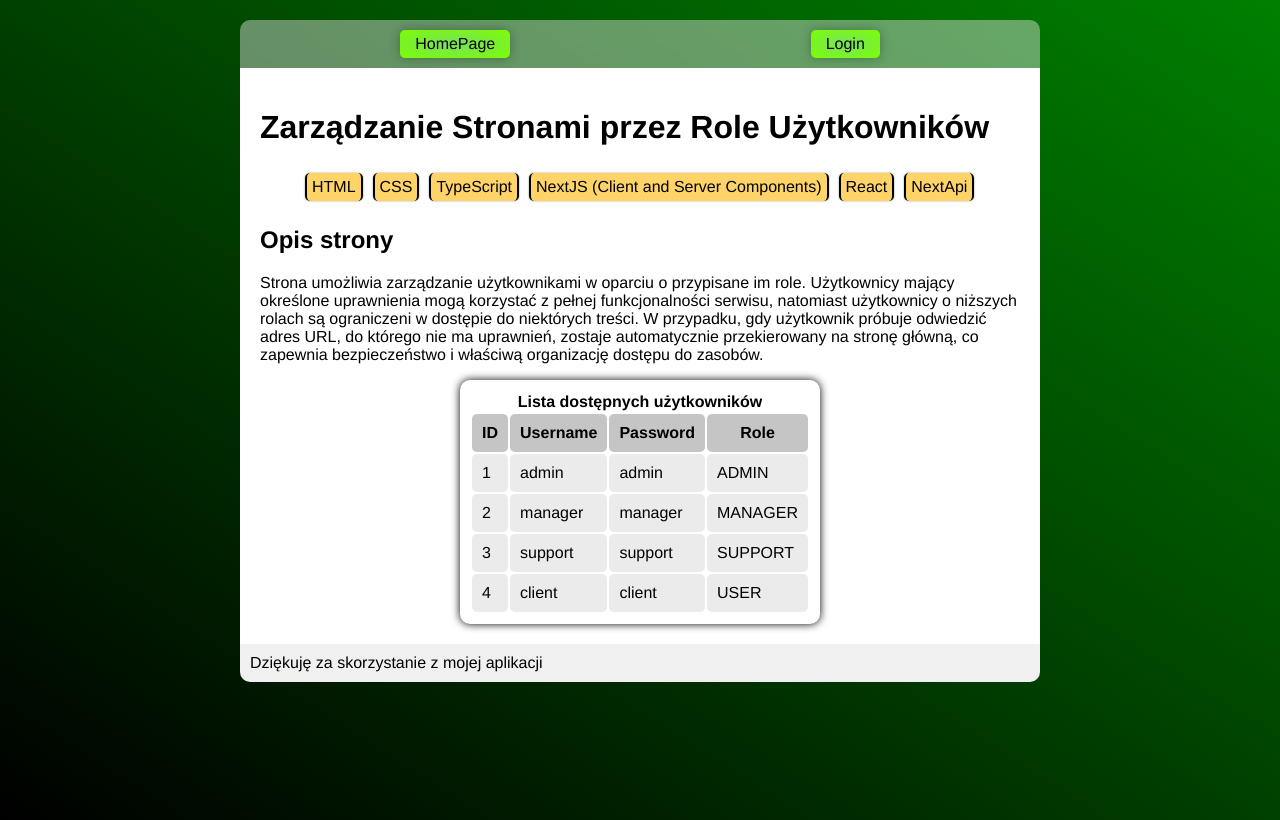
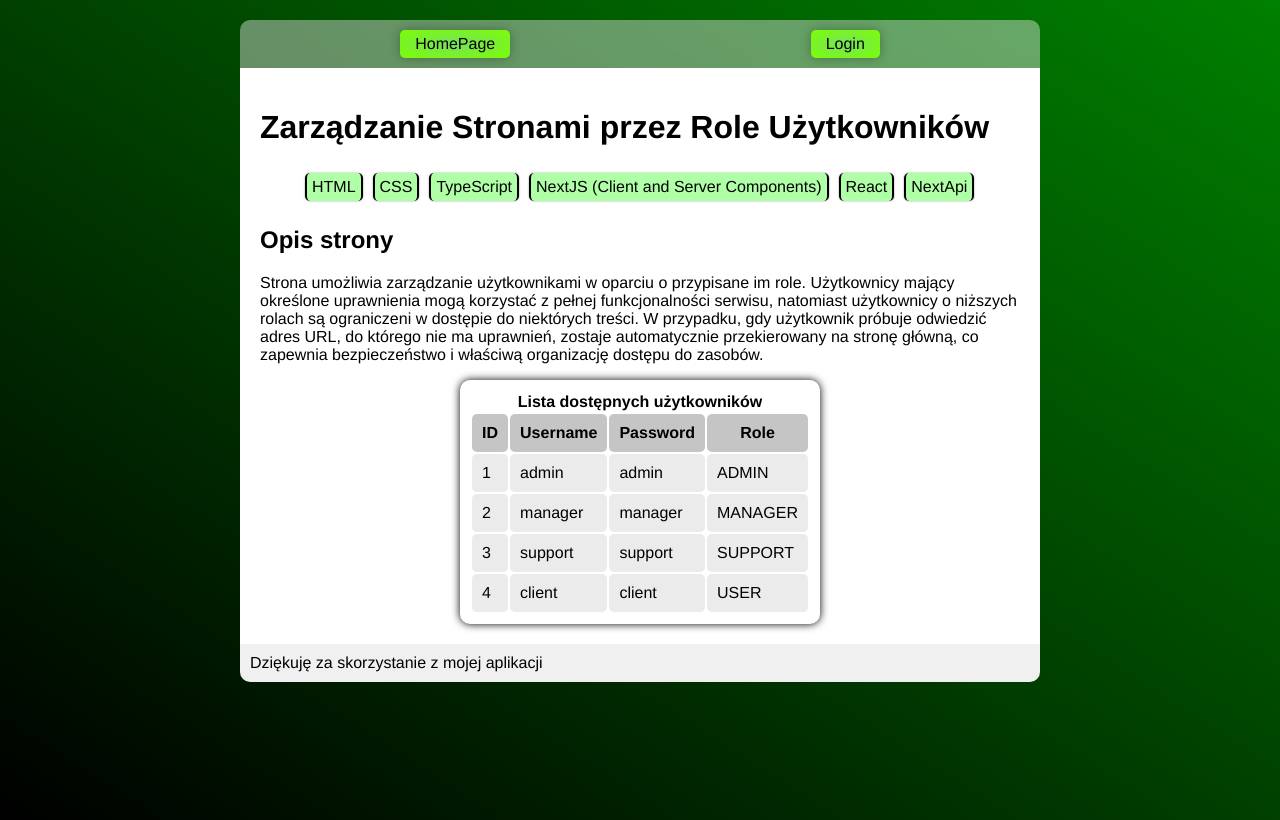
Before and after one commit to kbloski/userManagment, a Next.js app: page / in a window 1280 px wide. Built offline with nearby package versions, Linux system fonts and the light colour scheme.

Commit message:
Update siede

```diff
--- a/src/app/page.module.css
+++ b/src/app/page.module.css
@@ -13,7 +13,7 @@
     border-left: 2px solid black;
     border-right: 2px solid black;
     box-shadow: 0 0 2px rgba(0, 0, 0, 0.438);
-    background-color: rgba(253, 188, 25, 0.658);
+    background-color: rgba(73, 255, 56, 0.438);
     border-radius: 5px;
     margin: 5px;
     padding: 5px;
--- a/src/common/components/UserInfo/userInfo.module.css
+++ b/src/common/components/UserInfo/userInfo.module.css
@@ -5,7 +5,7 @@
 }
 
 .container > div:hover {
-    font-weight: 900;
+    font-style: italic;
 }
 
 .btn {
```
